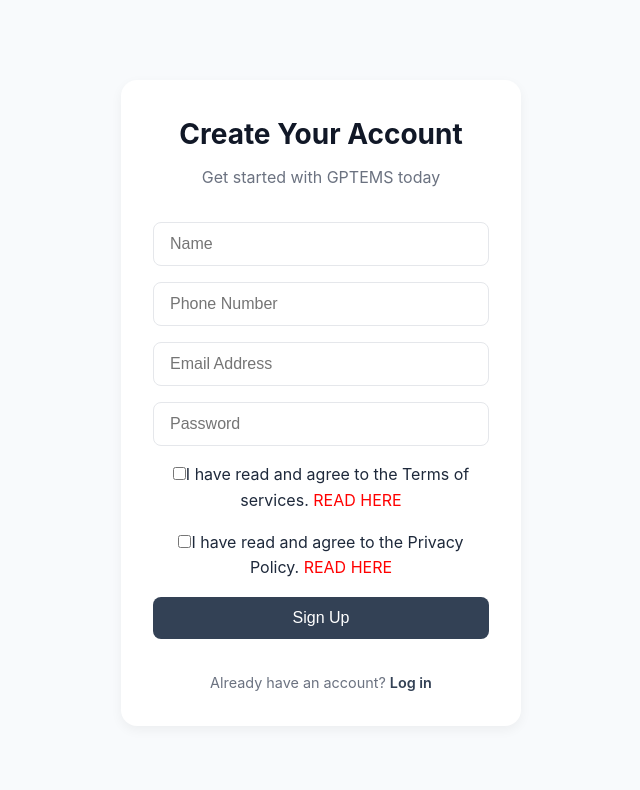
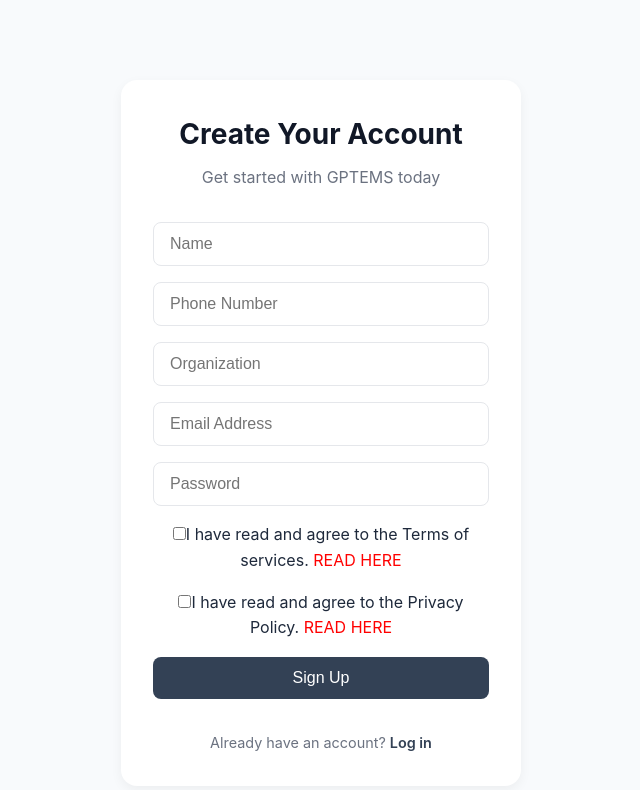
Before and after one commit to tylerlewis1/EMSAI, a React (Create React App) app in the folder website/: page /signup in a window 1280 px wide. Shown: the top 790 px of the page, without its empty margins (319-959 px from the left). Built offline with nearby package versions, Linux system fonts and the light colour scheme; no server answers.

Commit message:
Add organization field to signup form

```diff
--- a/website/src/pages/Signup.jsx
+++ b/website/src/pages/Signup.jsx
@@ -10,6 +10,7 @@
     const [password, setPassword] = useState("");
     const [phone, setPhone] = useState("");
     const [name, setName] = useState("");
+    const [org, setOrg] = useState("");
     const [checked, setChecked] = useState(false);
     const handleSignup = async(e) => {
       e.preventDefault();
@@ -19,7 +20,8 @@
                 setDoc(userdocRef, {
                     Name: name,
                     Phone: phone,
-                    Credits: 25,
+                    Credits: 0,
+                    Org: org,
                     Sessions: [],
                     TOSAKNOLAGED: new Date()
                 });
@@ -53,6 +55,13 @@
           required="true"
           type="tel"
           placeholder="Phone Number"
+        />
+        <input
+          style={styles.input}
+          onChange={(e) => setOrg(e.target.value)}
+          value={org}
+          required="false"
+          placeholder="Organization"
         />
         <input
           style={styles.input}
```
